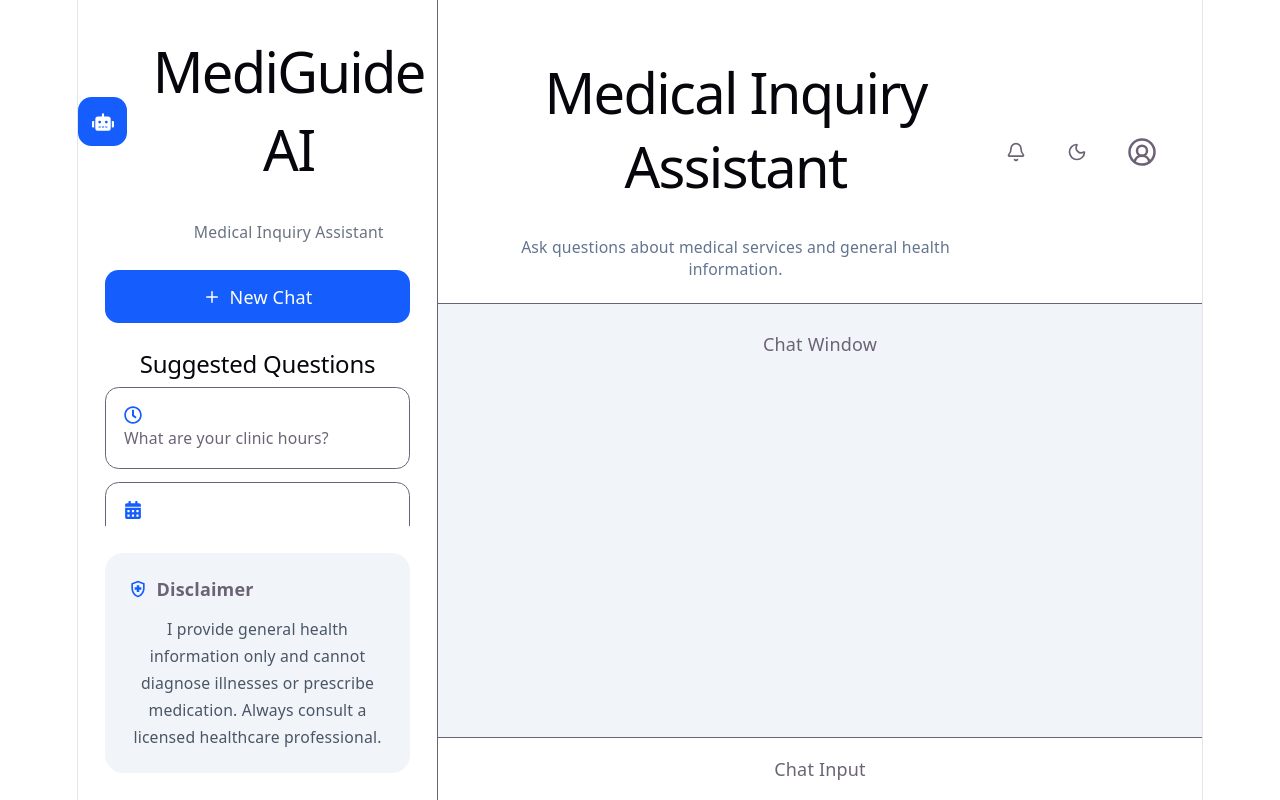
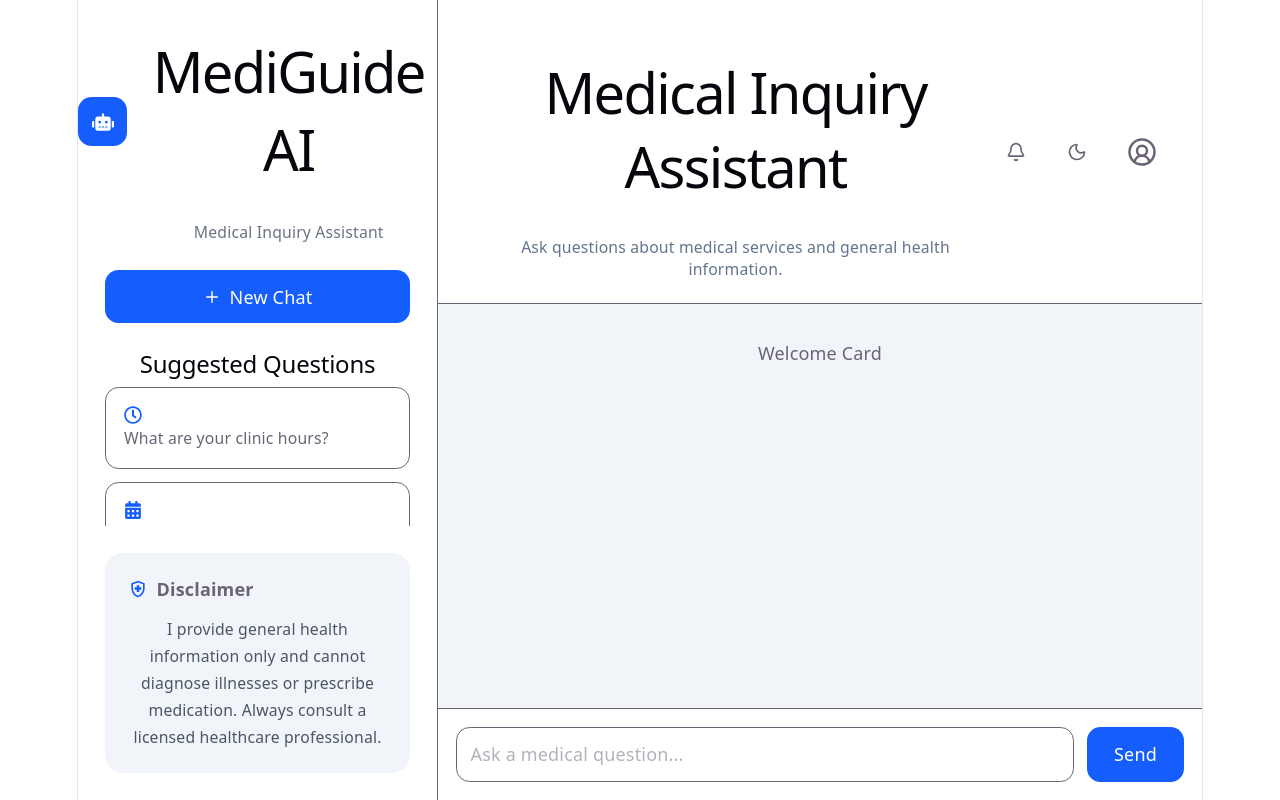
Before and after one commit to janrelle24/ai-inquiry-assistant, a React app in the folder frontend/: page / in a window 1280 px wide. Built offline with nearby package versions, Linux system fonts and the light colour scheme; the HTML template or start-up script is replaced by a standard one.

Commit message:
create handle submit to send message to chatwindow

```diff
--- a/frontend/src/components/ChatInput.jsx
+++ b/frontend/src/components/ChatInput.jsx
@@ -1,8 +1,39 @@
-function ChatInput() {
+import { useState } from "react";
+
+function ChatInput({onSend}) {
+    const [input, setInput] = useState("");
+
+    const handleSubmit = (e) => {
+        e.preventDefault();
+
+        if (!input.trim()) return;
+
+
+        onSend(input);
+        setInput("");
+    };
+
     return (
-        <footer className="border-t bg-white p-4">
-            Chat Input
-        </footer>
+        <form
+        onSubmit={handleSubmit}
+        className="border-t bg-white p-4"
+        >
+        <div className="flex gap-3">
+            <input
+            type="text"
+            placeholder="Ask a medical question..."
+            value={input}
+            onChange={(e) => setInput(e.target.value)}
+            className="flex-1 rounded-xl border p-3 outline-none focus:border-blue-600"
+            />
+
+            <button
+            className="rounded-xl bg-blue-600 px-6 text-white"
+            >
+            Send
+            </button>
+        </div>
+        </form>
     );
 }
 
--- /dev/null
+++ b/frontend/src/components/ChatMesage.jsx
@@ -0,0 +1,23 @@
+function ChatMessage({ message }) {
+    const isUser = message.role === "user";
+
+    return (
+        <div
+            className={`mb-4 flex ${
+            isUser ? "justify-end" : "justify-start"
+            }`}
+        >
+            <div
+            className={`max-w-md rounded-2xl px-5 py-3 ${
+                isUser
+                ? "bg-blue-600 text-white"
+                : "bg-white shadow"
+            }`}
+            >
+            {message.content}
+            </div>
+        </div>
+    );
+}
+
+export default ChatMessage;
--- a/frontend/src/components/ChatWindow.jsx
+++ b/frontend/src/components/ChatWindow.jsx
@@ -1,7 +1,18 @@
-function ChatWindow() {
+import WelcomeCard from "./WelcomeCard";
+import ChatMessage from "./ChatMesage";
+function ChatWindow({ messages }) {
     return (
-        <main className="flex-1 overflow-y-auto p-6">
-            Chat Window
+        <main className="flex-1 overflow-y-auto bg-slate-100 p-8">
+            {messages.length === 0 ? (
+                <WelcomeCard />
+            ) : (
+                messages.map((message) =>(
+                    <ChatMessage
+                        key={message.id}
+                        message={message}
+                    />
+                ))
+            )}
         </main>
     );
 }
--- /dev/null
+++ b/frontend/src/components/WelcomeCard.jsx
@@ -0,0 +1,5 @@
+function WelcomeCard() {
+    return <div>Welcome Card</div>;
+}
+
+export default WelcomeCard;
--- a/frontend/src/pages/Home.jsx
+++ b/frontend/src/pages/Home.jsx
@@ -1,9 +1,20 @@
+import { useState } from "react";
 import Navbar from "../components/Navbar";
 import Sidebar from "../components/Sidebar";
 import ChatWindow from "../components/ChatWindow";
 import ChatInput from "../components/ChatInput";
 
 function Home() {
+    const [messages, setMessages] = useState([]);
+
+    const handleSendMessage = (text) => {
+        const newMessage = {
+            id: Date.now(),
+            role: "user",
+            content: text,
+        };
+        setMessages((prev) => [...prev, newMessage]);
+    }
     return (
         <div className="flex h-screen bg-slate-100">
         <Sidebar />
@@ -11,9 +22,9 @@ function Home() {
         <div className="flex flex-1 flex-col">
             <Navbar />
 
-            <ChatWindow />
+            <ChatWindow messages={messages} />
 
-            <ChatInput />
+            <ChatInput onSend={handleSendMessage} />
         </div>
         </div>
     );
```
